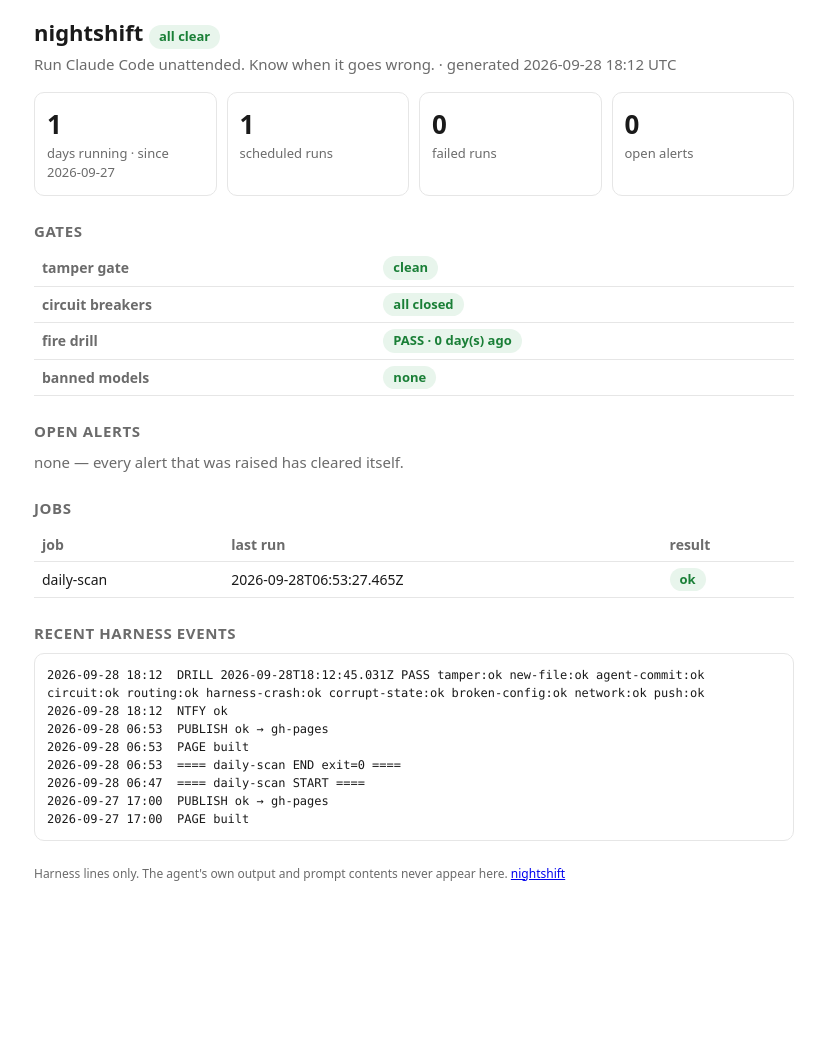
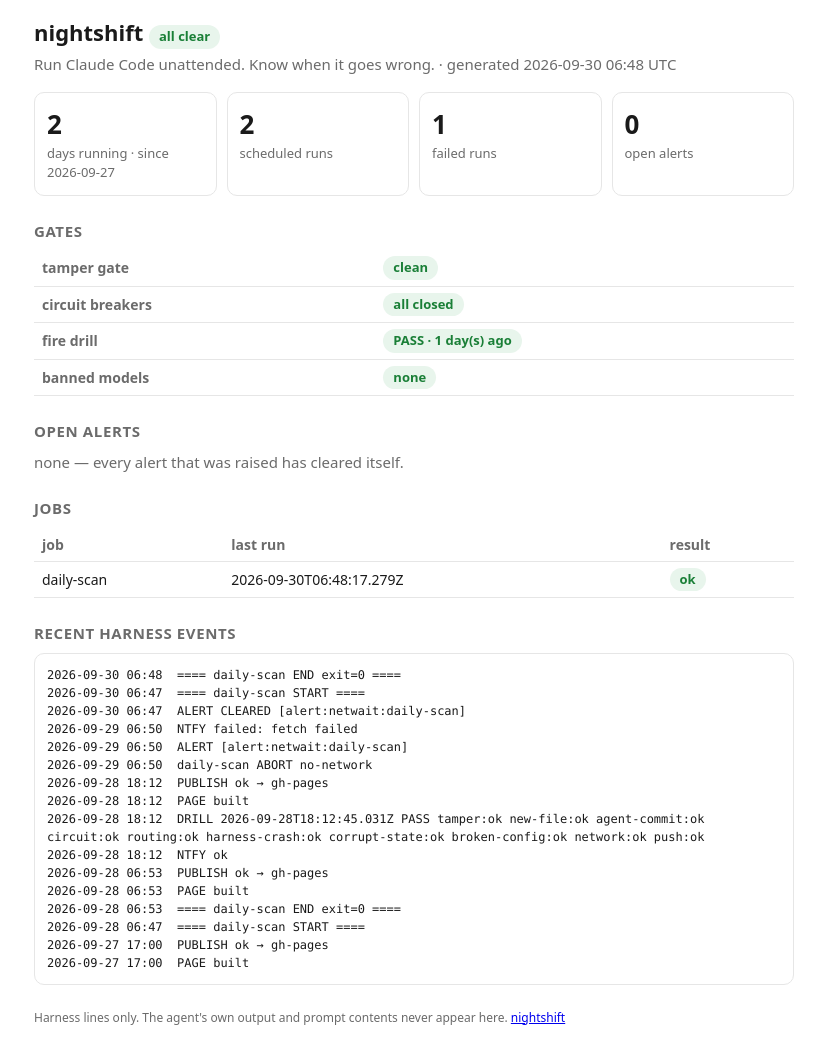
Before and after one commit to amirg76/nightshift, a plain HTML site: page index.html in a window 1280 px wide. Shown: the whole page, without its empty margins (226-1051 px from the left). Before the commit the page ends 911 px from the top, so only its background shows below. Drawn offline with Linux system fonts and the light colour scheme.

Commit message:
status 2026-09-30 06:48 UTC

```diff
--- a/index.html
+++ b/index.html
@@ -14,27 +14,35 @@ pre{font:12px/1.5 var(--mono);white-space:pre-wrap;word-break:break-word;border:
 ul{padding-left:20px}li{margin:4px 0}.foot{color:var(--mut);font-size:12px;margin-top:24px}
 </style></head><body>
 <h1>nightshift <span class="pill ok">all clear</span></h1>
-<p class="sub">Run Claude Code unattended. Know when it goes wrong. · generated 2026-09-28 18:12 UTC</p>
+<p class="sub">Run Claude Code unattended. Know when it goes wrong. · generated 2026-09-30 06:48 UTC</p>
 <div class="grid">
-<div class="tile"><div class="n">1</div><div class="l">days running · since 2026-09-27</div></div>
-<div class="tile"><div class="n">1</div><div class="l">scheduled runs</div></div>
-<div class="tile"><div class="n">0</div><div class="l">failed runs</div></div>
+<div class="tile"><div class="n">2</div><div class="l">days running · since 2026-09-27</div></div>
+<div class="tile"><div class="n">2</div><div class="l">scheduled runs</div></div>
+<div class="tile"><div class="n">1</div><div class="l">failed runs</div></div>
 <div class="tile"><div class="n">0</div><div class="l">open alerts</div></div>
 </div>
 <h2>Gates</h2>
 <table>
 <tr><th>tamper gate</th><td><span class="pill ok">clean</span></td></tr>
 <tr><th>circuit breakers</th><td><span class="pill ok">all closed</span></td></tr>
-<tr><th>fire drill</th><td><span class="pill ok">PASS · 0 day(s) ago</span></td></tr>
+<tr><th>fire drill</th><td><span class="pill ok">PASS · 1 day(s) ago</span></td></tr>
 <tr><th>banned models</th><td><span class="pill ok">none</span></td></tr>
 </table>
 <h2>Open alerts</h2>
 <p class="sub">none — every alert that was raised has cleared itself.</p>
 <h2>Jobs</h2>
-<table><tr><th>job</th><th>last run</th><th>result</th></tr><tr><td>daily-scan</td><td>2026-09-28T06:53:27.465Z</td><td><span class="pill ok">ok</span></td></tr></table>
+<table><tr><th>job</th><th>last run</th><th>result</th></tr><tr><td>daily-scan</td><td>2026-09-30T06:48:17.279Z</td><td><span class="pill ok">ok</span></td></tr></table>
 
 <h2>Recent harness events</h2>
-<pre>2026-09-28 18:12  DRILL 2026-09-28T18:12:45.031Z PASS tamper:ok new-file:ok agent-commit:ok circuit:ok routing:ok harness-crash:ok corrupt-state:ok broken-config:ok network:ok push:ok
+<pre>2026-09-30 06:48  ==== daily-scan END exit=0 ====
+2026-09-30 06:47  ==== daily-scan START ====
+2026-09-30 06:47  ALERT CLEARED [alert:netwait:daily-scan]
+2026-09-29 06:50  NTFY failed: fetch failed
+2026-09-29 06:50  ALERT [alert:netwait:daily-scan]
+2026-09-29 06:50  daily-scan ABORT no-network
+2026-09-28 18:12  PUBLISH ok → gh-pages
+2026-09-28 18:12  PAGE built
+2026-09-28 18:12  DRILL 2026-09-28T18:12:45.031Z PASS tamper:ok new-file:ok agent-commit:ok circuit:ok routing:ok harness-crash:ok corrupt-state:ok broken-config:ok network:ok push:ok
 2026-09-28 18:12  NTFY ok
 2026-09-28 06:53  PUBLISH ok → gh-pages
 2026-09-28 06:53  PAGE built
```
